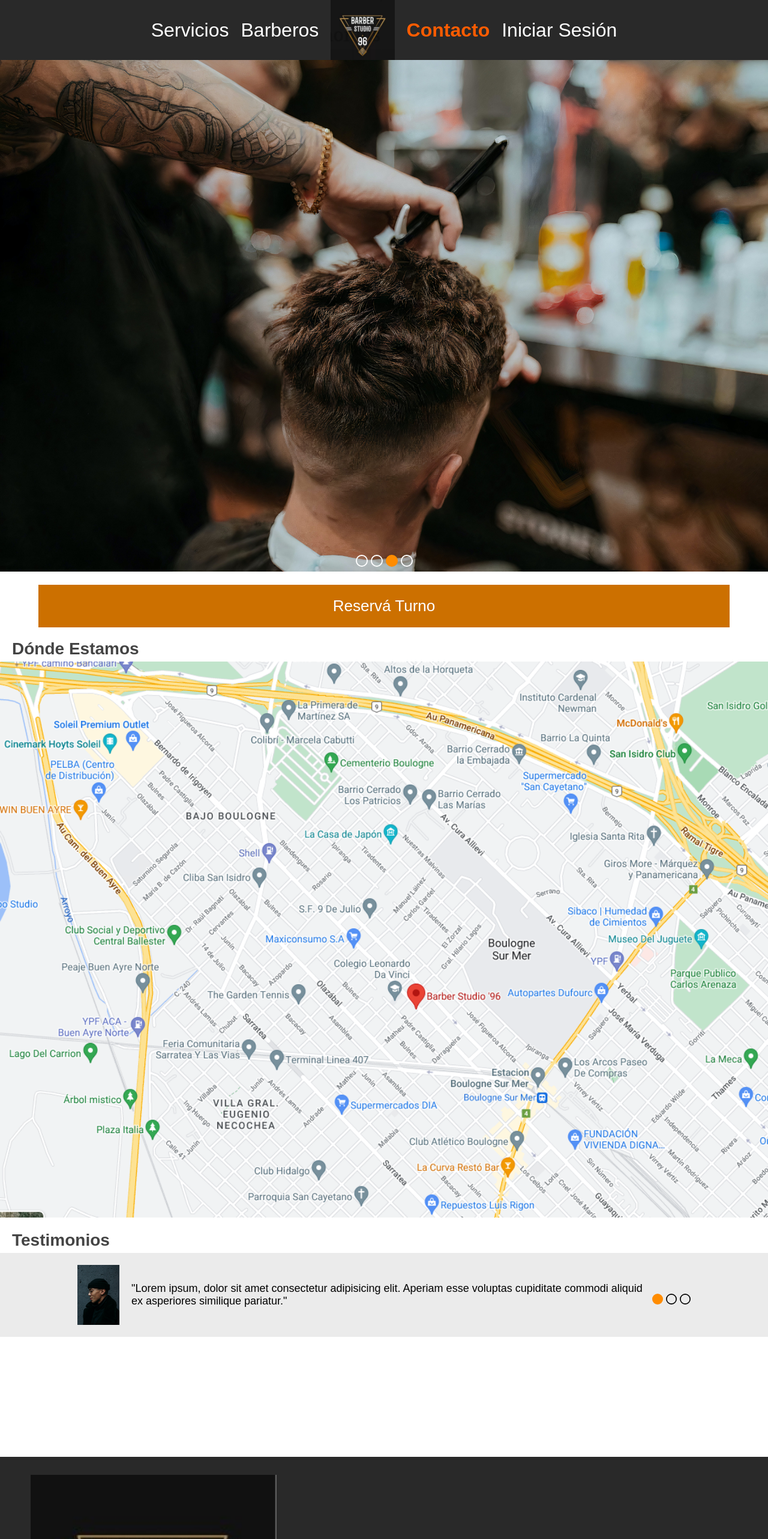
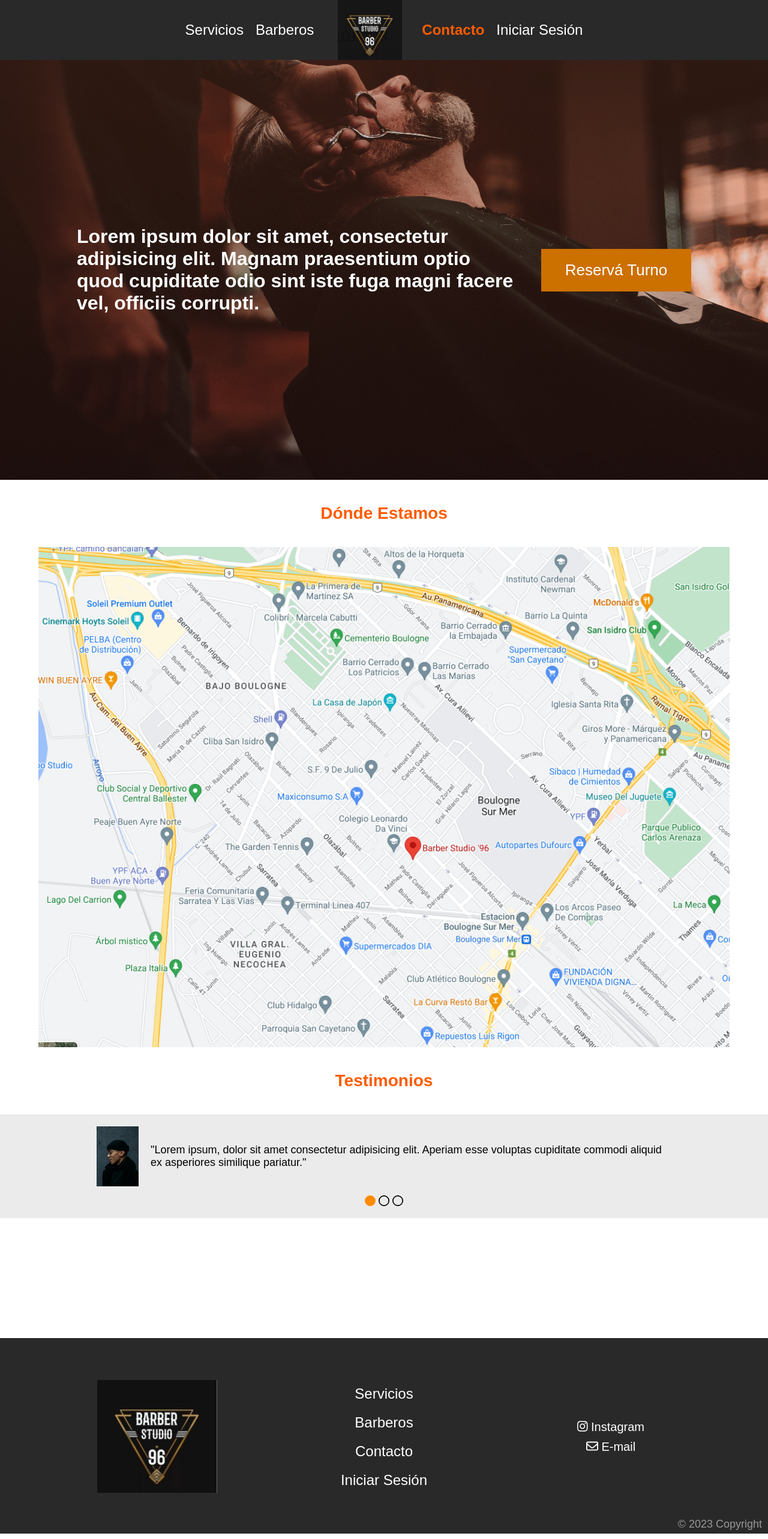
Before and after one commit to j-leklere/barber-studio-96, a React (Create React App) app: page / in a window 1280 px wide. Shown: the top 2566 px of the page at 60% size. Built offline with nearby package versions, Linux system fonts and the light colour scheme; a web font is replaced by a local one.

Commit message:
Home layout, ScrollToTop, Footer, Header.
* ScrollToTop component built.
* Footer and header finished (mobile & desktop).
* Home layout almost done, except for some styles and sliders
  functionality.

```diff
--- a/src/Pages/Footer.jsx
+++ b/src/Components/Footer.jsx
@@ -3,6 +3,8 @@ import { faEnvelope } from '@fortawesome/free-regular-svg-icons'
 import { FontAwesomeIcon } from '@fortawesome/react-fontawesome'
 // import { Link } from 'react-router-dom'
 import classes from './Footer.module.css'
+import { NavLink } from 'react-router-dom'
+import navLinkFn from '../Utils/navLinkFn'
 
 function Footer() {
   return (
@@ -15,11 +17,33 @@ function Footer() {
             alt=''
             className={classes.footerLogosImg}
           />
-          <div className={classes.footerLogosRedes}>
-            {/* <a>ig</a>
-            <a>mail</a> */}
-          </div>
+          {/* <div className={classes.footerLogosRedes}>
+            <a>ig</a>
+            <a>mail</a>
+          </div> */}
         </div>
+        <ul className={classes['links-footer-desktop']}>
+          <li>
+            <NavLink to={'/servicios'} className={navLinkFn}>
+              Servicios
+            </NavLink>
+          </li>
+          <li>
+            <NavLink to={'/barberos'} className={navLinkFn}>
+              Barberos
+            </NavLink>
+          </li>
+          <li>
+            <NavLink to={'/contacto'} className={navLinkFn}>
+              Contacto
+            </NavLink>
+          </li>
+          <li>
+            <NavLink to={'/login'} className={navLinkFn}>
+              Iniciar Sesión
+            </NavLink>
+          </li>
+        </ul>
         <ul className={classes.footerInfo}>
           <li>
             <a
--- a/src/Pages/Footer.module.css
+++ b/src/Components/Footer.module.css
@@ -7,6 +7,7 @@ footer {
   /* background-color: #ffd369; */
   background-color: #292929;
   color: #fff;
+  padding: 0 1rem;
   padding-top: 30px;
 }
 
@@ -15,7 +16,16 @@ footer {
   justify-content: center;
   align-items: center;
 
-  margin-bottom: 20px;
+  padding: 4rem 0;
+  /* margin-bottom: 20px; */
+}
+
+.links-footer-desktop {
+  width: 30%;
+  list-style: none;
+  text-align: center;
+
+  display: none;
 }
 
 /* ////////// */
@@ -23,13 +33,17 @@ footer {
 /* ////////// */
 
 .footerLogos {
-  width: 40%;
+  width: 30%;
   text-align: center;
+  /* display: flex;
+  align-items: center;
+  justify-content: center; */
 }
 
 .footerLogosImg {
   width: 80%;
-  margin-bottom: 10px;
+  max-width: 20rem;
+  /* margin-bottom: 10px; */
 }
 
 .footerLogosRedes {
@@ -44,7 +58,8 @@ footer {
   display: flex;
   flex-direction: column;
   gap: 1rem;
-  width: 60%;
+  /* width: 60%; */
+  width: 30%;
   text-align: center;
   list-style: none;
   /* align-self: flex-start; */
@@ -113,3 +128,15 @@ footer {
   margin-left: auto;
   margin-right: auto;
 }
+
+@media (min-width: 768px) {
+  .links-footer-desktop {
+    display: flex;
+    flex-direction: column;
+    gap: 2rem;
+  }
+
+  .footerCopy {
+    text-align: right;
+  }
+}
--- a/src/Components/Header.jsx
+++ b/src/Components/Header.jsx
@@ -4,11 +4,9 @@ import styles from './Header.module.css'
 
 import logo from '../Assets/bs96.png'
 import { Link, NavLink } from 'react-router-dom'
+import navLinkFn from '../Utils/navLinkFn'
 
 function Header(props) {
-  const navLinkFn = ({ isActive, isPending }) =>
-    isPending ? 'nav-link--pending' : isActive ? 'nav-link--active' : 'nav-link'
-
   return (
     <header>
       {/* <h1 className={styles['heading-primary']}>Barber Studio '96</h1> */}
@@ -40,9 +38,11 @@ function Header(props) {
             Barberos
           </NavLink>
         </li>
-        <Link to={'/'} className={styles['header-logo']}>
-          <img src={logo} alt={'barber studio 96 logo'} />
-        </Link>
+      </ul>
+      <Link to={'/'} className={styles['header-logo']}>
+        <img src={logo} alt={'barber studio 96 logo'} />
+      </Link>
+      <ul className={styles['header-nav']}>
         <li>
           <NavLink to={'/'} className={navLinkFn}>
             Contacto
@@ -53,11 +53,6 @@ function Header(props) {
             Iniciar Sesión
           </NavLink>
         </li>
-        {/* <li>
-          <NavLink to={'/'} className={navLinkFn}>
-            RESERVAR TURNO
-          </NavLink>
-        </li> */}
       </ul>
     </header>
   )
--- a/src/Components/Header.module.css
+++ b/src/Components/Header.module.css
@@ -52,13 +52,22 @@ header {
 @media (min-width: 768px) {
   header {
     padding: 0;
+    display: flex;
+    justify-content: center;
+    align-items: center;
+    gap: 4rem;
+  }
+
+  .header-logo {
+    /* margin: 0 auto; */
+    width: 10rem;
   }
 
   .header-nav {
     display: flex;
     justify-content: center;
     align-items: center;
-    margin: 0 auto;
+    /* margin: 0 auto; */
     gap: 2rem;
   }
 
--- a/src/Pages/Home.jsx
+++ b/src/Pages/Home.jsx
@@ -20,6 +20,7 @@ function Home() {
           src='carousel-1.jpg'
           alt='carousel-1'
         />
+
         <div className={styles['carousel-circles']}>
           <FontAwesomeIcon icon={faCircle} />
           <FontAwesomeIcon icon={faCircle} />
@@ -30,6 +31,23 @@ function Home() {
           <FontAwesomeIcon icon={faCircle} />
         </div>
       </div>
+      <div className={styles['hero-section']}>
+        <div className={styles['hero-description-btn']}>
+          <p>
+            Lorem ipsum dolor sit amet, consectetur adipisicing elit. Magnam
+            praesentium optio quod cupiditate odio sint iste fuga magni facere
+            vel, officiis corrupti.
+          </p>
+          <button className={`${styles['btn']} ${styles['btn-appointment']}`}>
+            Reservá Turno
+          </button>
+        </div>
+        {/* <img
+          className={styles['hero-img']}
+          src='hero.jpg'
+          alt='hero section background'
+        /> */}
+      </div>
       <div className={styles['appointment-div']}>
         <button className={`${styles['btn']} ${styles['btn-appointment']}`}>
           Reservá Turno
@@ -38,7 +56,7 @@ function Home() {
       <div>
         <h1 className={styles['section-title']}>Dónde Estamos</h1>
         <img
-          style={{ width: '100%' }}
+          className={styles['location-img']}
           src='mock-location.png'
           alt='mock-location-img'
         />
--- a/src/Pages/Home.module.css
+++ b/src/Pages/Home.module.css
@@ -4,6 +4,50 @@
 
 .carousel-img {
   width: 100%;
+}
+
+.hero-section {
+  background-image: linear-gradient(rgba(153, 51, 20, 0.2), rgba(71, 0, 0, 0.2)),
+    url('../Assets/hero.jpg');
+  background-repeat: no-repeat;
+  background-size: cover;
+  background-position: center;
+  width: 100%;
+  height: 100vh;
+  height: calc(100vh - 100px);
+  /* color: white; */
+
+  display: none;
+}
+
+.hero-description-btn {
+  padding: 0 5%;
+  display: flex;
+  flex-direction: column;
+  justify-content: space-between;
+  align-items: center;
+  gap: 4rem;
+  color: #fff;
+}
+
+.hero-description-btn p {
+  /* width: 60%; */
+  /* flex: 1 0 auto; */
+  font-size: 3.2rem;
+  font-weight: 700;
+}
+
+.hero-description-btn button {
+  flex: 1 0 auto;
+  flex-grow: 1;
+  /* width: 40%; */
+  width: 25rem;
+  margin: 0;
+}
+
+.hero-img {
+  width: 100%;
+  display: none;
 }
 
 .carousel-circles {
@@ -24,9 +68,12 @@
 
 .section-title {
   color: #444;
+  color: var(--secondary-color);
   font-size: 2.8rem;
   font-weight: 600;
-  margin: 20px 0 5px 20px;
+  /* margin: 20px 0 5px 20px; */
+  padding: 4rem;
+  text-align: center;
 }
 
 .btn {
@@ -49,6 +96,10 @@
 .appointment-div {
   display: flex;
   justify-content: center;
+}
+
+.location-img {
+  width: 100%;
 }
 
 .testimonials {
@@ -89,4 +140,48 @@
   gap: 5px;
   font-size: 1.8rem;
   margin-top: 1.5rem;
+  width: 100%;
 }
+
+@media (min-width: 768px) {
+  .carousel-img {
+    display: none;
+  }
+
+  .hero-section {
+    display: flex;
+    justify-content: center;
+    align-items: center;
+  }
+
+  .appointment-div {
+    display: none;
+  }
+
+  .carousel-circles {
+    display: none;
+  }
+}
+
+@media (min-width: 1024px) {
+  .hero-description-btn {
+    width: 90%;
+    flex-direction: row;
+  }
+
+  .location-img {
+    width: 90%;
+    text-align: center;
+    display: block;
+    margin: 0 auto;
+  }
+}
+@media (min-width: 1440px) {
+  .hero-description-btn {
+    width: 75%;
+  }
+
+  .location-img {
+    width: 70%;
+  }
+}
--- a/src/Pages/RootLayout.jsx
+++ b/src/Pages/RootLayout.jsx
@@ -3,7 +3,8 @@ import { useState } from 'react'
 import { Outlet } from 'react-router-dom'
 import Header from '../Components/Header'
 import MobileNav from '../Components/MobileNav'
-import Footer from './Footer'
+import Footer from '../Components/Footer'
+import ScrollToTop from '../Utils/ScrollToTop'
 
 const overlays = document.getElementById('overlays')
 
@@ -20,6 +21,7 @@ function RootLayout() {
 
   return (
     <>
+      <ScrollToTop />
       {mobNavVisible &&
         ReactDOM.createPortal(
           <MobileNav onMenuClose={hideMobileNav} />,
--- /dev/null
+++ b/src/Utils/ScrollToTop.jsx
@@ -0,0 +1,14 @@
+import { useEffect } from 'react'
+import { useLocation } from 'react-router-dom'
+
+function ScrollToTop() {
+  const { pathname } = useLocation()
+
+  useEffect(() => {
+    window.scrollTo(0, 0)
+  }, [pathname])
+
+  return null
+}
+
+export default ScrollToTop
--- /dev/null
+++ b/src/Utils/navLinkFn.js
@@ -0,0 +1,4 @@
+const navLinkFn = ({ isActive, isPending }) =>
+  isPending ? 'nav-link--pending' : isActive ? 'nav-link--active' : 'nav-link'
+
+export default navLinkFn
--- a/src/index.css
+++ b/src/index.css
@@ -48,6 +48,15 @@ p {
   font-size: 1.8rem;
 }
 
+button {
+  transition: all 0.2s;
+}
+
+button:hover {
+  cursor: pointer;
+  background-color: var(--main-color);
+}
+
 .nav-link,
 .nav-link-btn,
 .nav-link--pending,
@@ -57,20 +66,18 @@ p {
   font-family: 'Source Serif Pro', sans-serif;
   font-weight: 300;
   text-decoration: none;
-  font-size: 3.2rem;
+  font-size: 2.4rem;
 }
 
 .nav-link,
 .nav-link-btn {
   color: #fff;
-  transition: all ease-out 0.1s;
+  transition: all ease-out 0.2s;
 }
 
 .nav-link-btn,
 .nav-link-btn--pending,
 .nav-link-btn--active {
-  /* font-family: 'Futura PT'; */
-  /* font-size: 3.2rem; */
   letter-spacing: 1px;
 }
 
@@ -84,16 +91,10 @@ p {
 
 .nav-link--active {
   font-weight: 600;
-  /* font-size: 3.6rem; */
   color: var(--secondary-color);
-  /* color: rgb(224, 127, 17); */
 }
 
 .nav-link-btn--pending,
 .nav-link-btn--active {
   color: var(--secondary-color);
 }
-
-button:hover {
-  cursor: pointer;
-}
```
Also changed, not shown: src/Assets/hero.jpg (added).
